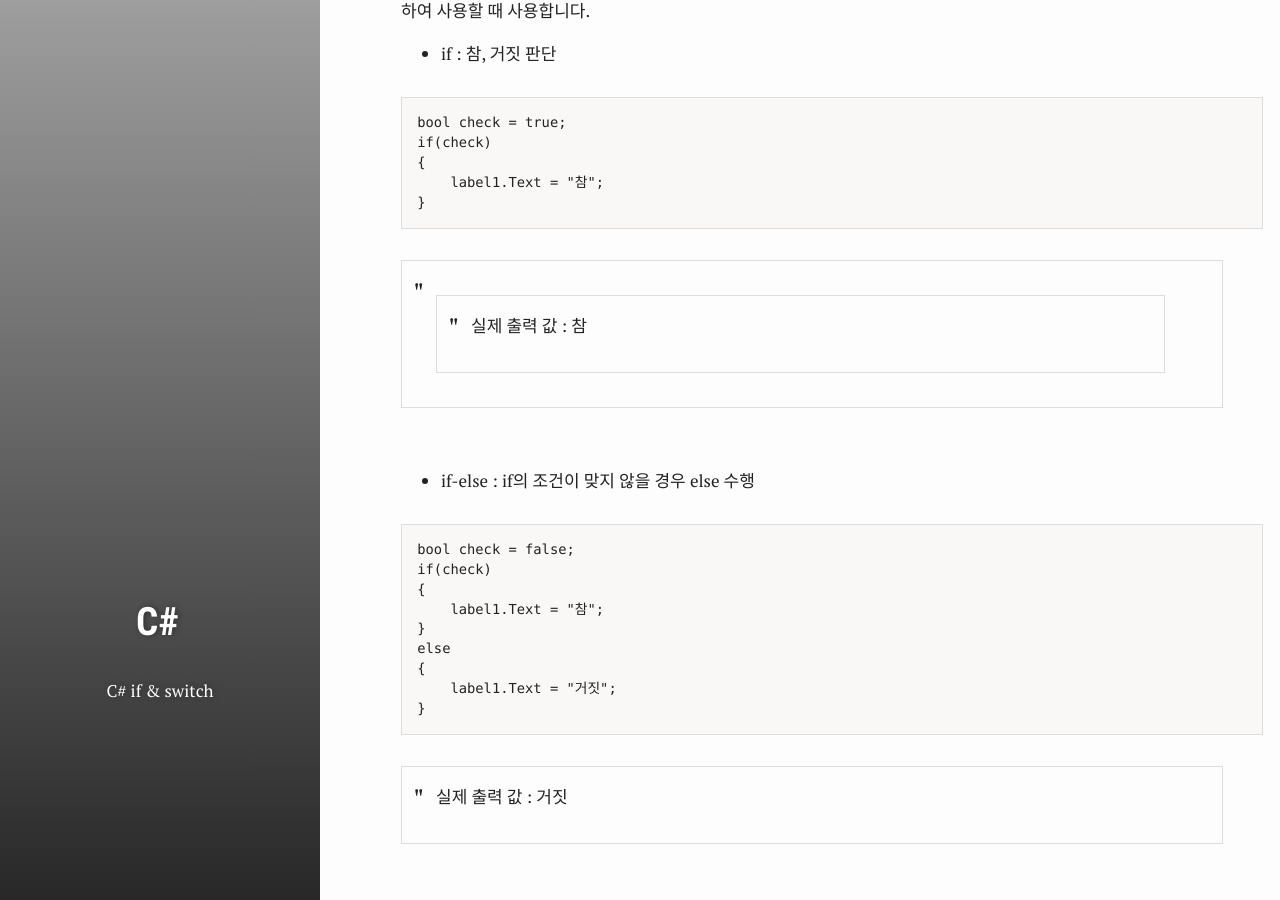
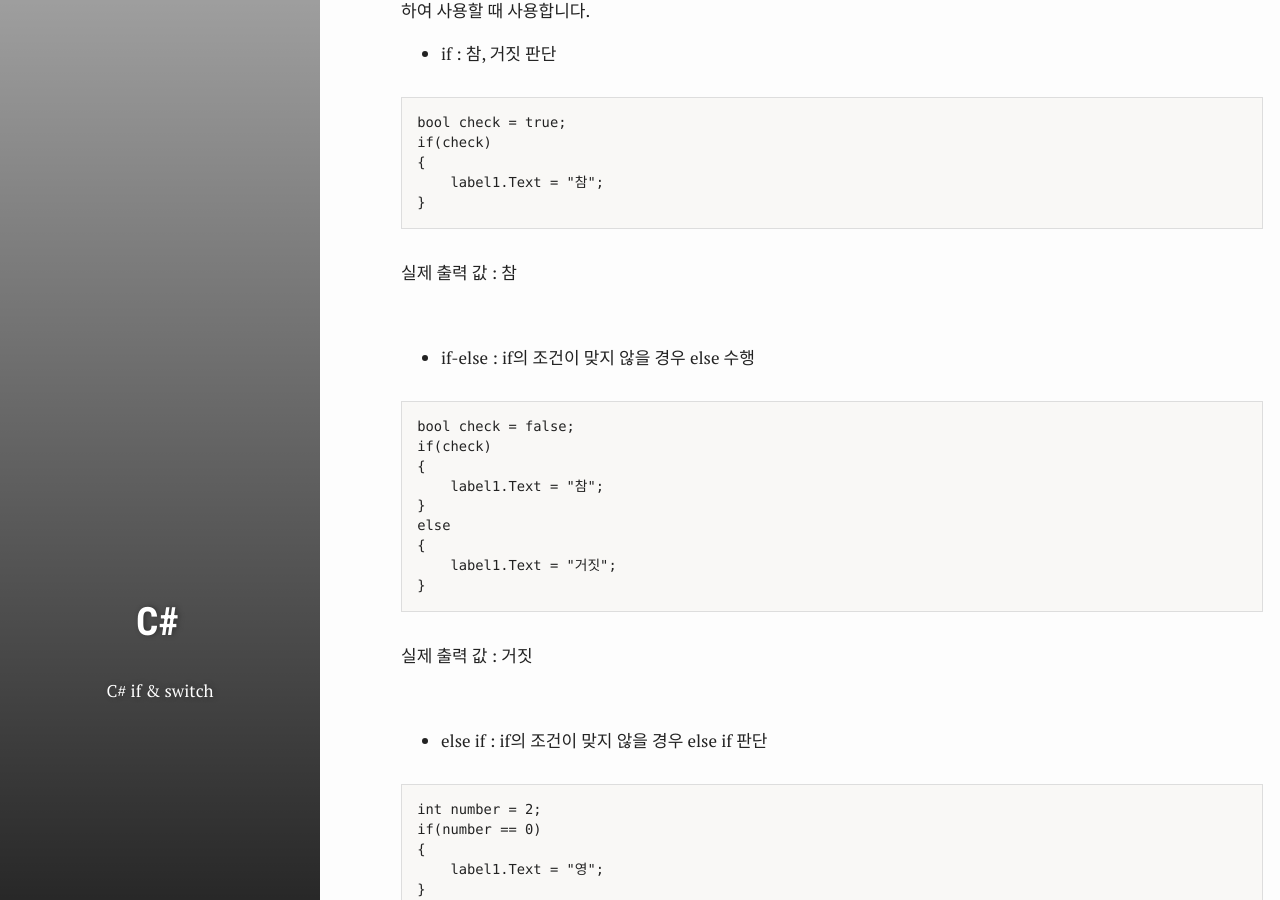
Before and after one commit to test076923/076923.github.io, a Jekyll site: the page built from _posts/2017-08-22-C#-10.md, in a window 1280 px wide and 900 px high, scrolled down 552 px. Built offline with Jekyll 4.4.1, drawn with Linux system fonts in a browser that asks for light colours.

Commit message:
Update 2017-08-22-C#-10.md

````diff
--- a/_posts/2017-08-22-C#-10.md
+++ b/_posts/2017-08-22-C#-10.md
@@ -29,7 +29,7 @@ if(check)
 }
 ```
 
->> 실제 출력 값 : 참
+실제 출력 값 : 참
 
 <br>
 
@@ -47,7 +47,7 @@ else
 }
 ```
 
-> 실제 출력 값 : 거짓
+실제 출력 값 : 거짓
 
 <br>
 
@@ -73,8 +73,8 @@ else
 }
 ```
 
-> 실제 출력 값 : 이
-    만약 변수 number가 0, 1, 2 가 아닐 경우 알 수 없음 출력
+실제 출력 값 : 이<br>
+만약 변수 number가 0, 1, 2 가 아닐 경우 알 수 없음 출력
 
 * if-if : 두 단계에 걸쳐 판단
 
@@ -98,8 +98,8 @@ else
 }
 ```
 
-> 실제 출력 값 : 큰 빨강
-    첫 번째로 size 변수를 비교 후, Color 변수를 비교
+실제 출력 값 : 큰 빨강<br>
+첫 번째로 size 변수를 비교 후, Color 변수를 비교
 
 switch
 ----------
@@ -126,8 +126,8 @@ switch (number)
 }
 ```
 
-> 실제 출력 값 : 영
-    case에 포함되지 않은 경우에는 default 값을 출력
+실제 출력 값 : 영<br>
+case에 포함되지 않은 경우에는 default 값을 출력
 
 switch 구문은 아래와 같다. int 값을 가지는 변수를 사용하며 case에 따라 아래의 구문을 실행한다. break 구문을 넣지 않으면 에러(CS8070)가 뜨며, case안에 포함되지 않은 경우는 dafault를 실행시킨다.
 
````
